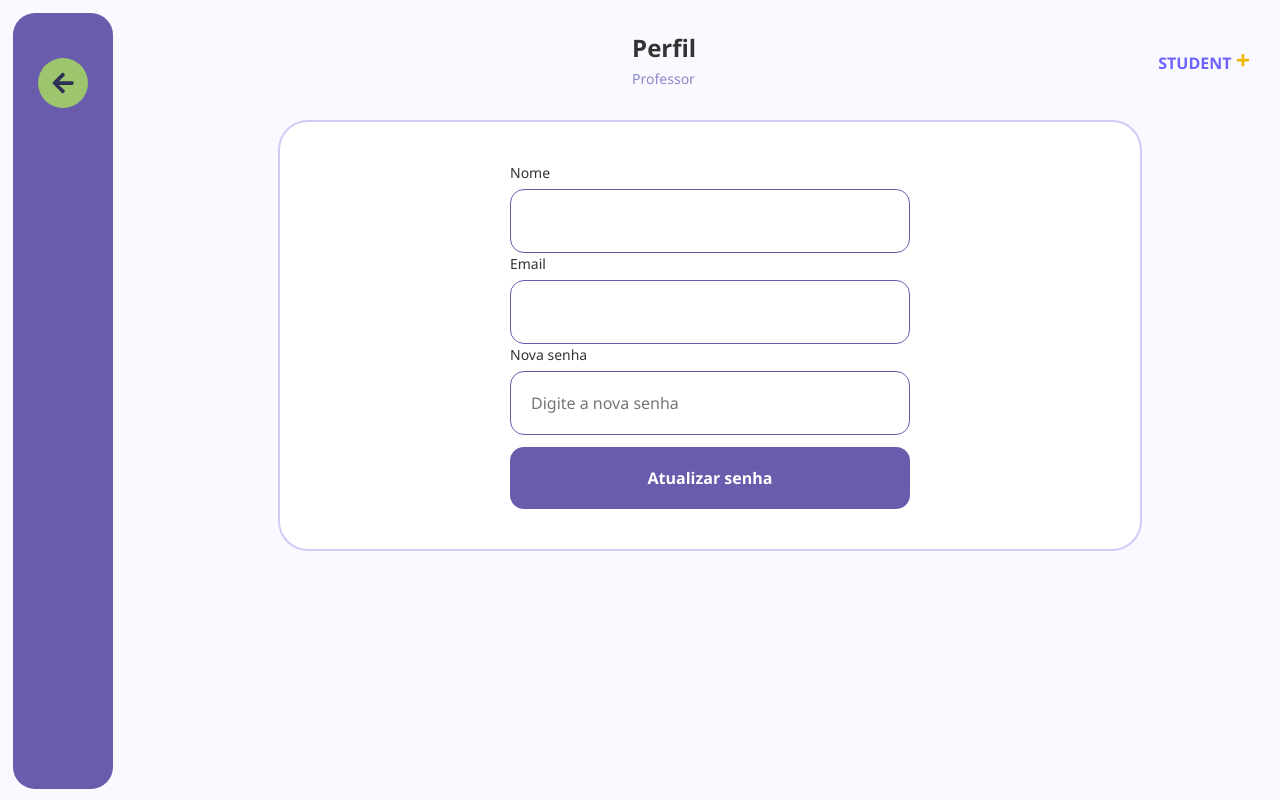
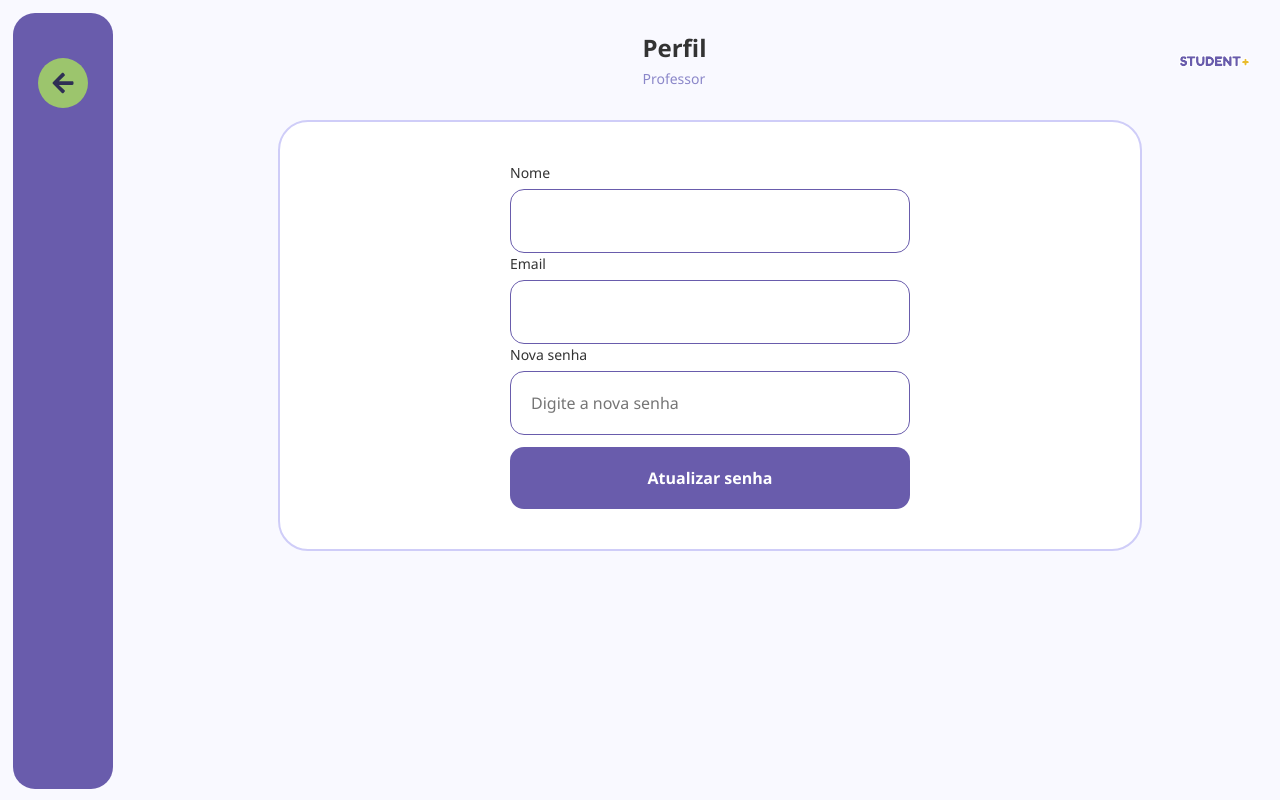
Before and after one commit to 3G-Student/FrontEnd-Student-, a React (Vite) app: page /perfil in a window 1280 px wide. Built offline with nearby package versions, Linux system fonts and the light colour scheme; no server answers.

Commit message:
Adição de logo

```diff
--- a/src/components/pages/perfil/index.jsx
+++ b/src/components/pages/perfil/index.jsx
@@ -2,6 +2,7 @@ import "./perfil.css";
 import { useNavigate } from "react-router-dom";
 import { FaUpload, FaArrowLeft } from "react-icons/fa";
 import { useState, useEffect } from "react";
+import Logo from "../../../assets/logo.svg";
 
 export default function PerfilProfessor() {
 
@@ -204,11 +205,10 @@ export default function PerfilProfessor() {
             </div>
           </div>
 
-          <span
+          <img src={Logo} alt=""
             className="student-tag"
             onClick={voltarPagina}>
-            STUDENT <span>+</span>
-          </span>
+          </img>
 
         </header>
 
```
